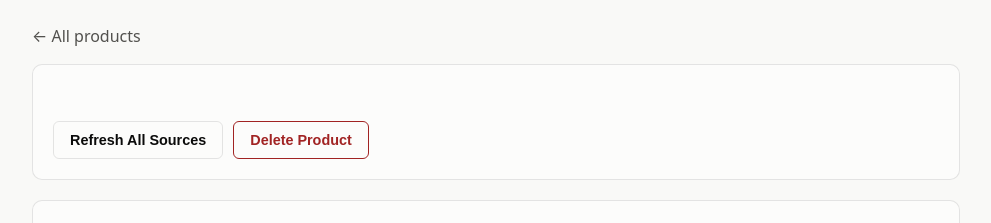
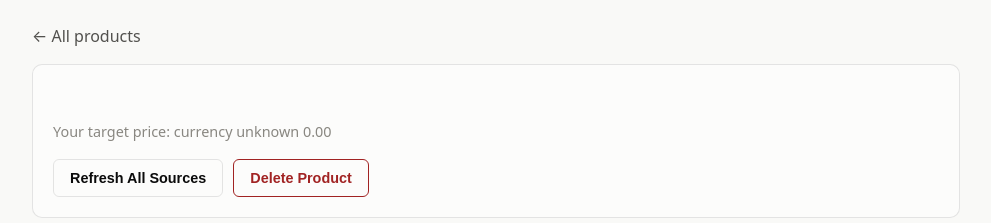
Before and after one commit to Justin-Red-Alpha/VibeCoding-Project, a FastAPI app: template app/templates/product.html in a window 1280 px wide. Shown: the part 71-294 px from the top of the page, without its empty margins (144-1135 px from the left). Run offline with FastAPI, Linux system fonts and the light colour scheme; the template is opened without the code that fills it, so the values that code supplies are empty.

Commit message:
Codex Luna implemented currency fixes

```diff
--- a/app/main.py
+++ b/app/main.py
@@ -100,7 +100,27 @@ def _product_view(product) -> dict:
         to_display=to_display, display_currency=shown_in,
     )
     series = best_price_series(snapshots, currency, to_display=to_display)
-    verdict = analyze(series, product["target_price"])
+
+    # Targets use the product's original comparison currency. The history may
+    # be converted to the user's display currency, so convert the target too;
+    # otherwise changing the display setting changes the BUY/WAIT decision.
+    target_currency = currency
+    target_price = product["target_price"]
+    target_for_analysis = None
+    target_display_price = None
+    target_not_applied = False
+    if target_price is not None:
+        if target_currency:
+            target_for_analysis = (
+                fx.convert(target_price, target_currency, shown_in)
+                if shown_in else target_price
+            )
+            if shown_in:
+                target_display_price = target_for_analysis
+        if target_for_analysis is None:
+            target_not_applied = True
+
+    verdict = analyze(series, target_for_analysis)
 
     return {
         "product": product,
@@ -108,7 +128,11 @@ def _product_view(product) -> dict:
         "comparison": comparison,
         "currency": comparison.comparison_currency or currency,
         "original_currency": currency,
+        "target_currency": target_currency,
+        "target_display_price": target_display_price,
+        "target_not_applied": target_not_applied,
         "display_currency": shown_in,
+        "history_currency": shown_in or currency,
         "series": series,
         "num_sources": len(sources),
     }
@@ -411,16 +435,30 @@ def product_detail(request: Request, product_id: int):
     seen_names: dict[str, int] = {}
     per_source_series = []
     for source in sources:
-        snaps = [s for s in db.get_snapshots(source["id"]) if s["price"] is not None]
-        if not snaps:
+        snapshots = [s for s in db.get_snapshots(source["id"]) if s["price"] is not None]
+        points = []
+        for snap in snapshots:
+            if view["display_currency"]:
+                price = fx.convert(
+                    snap["price"], snap["currency"], view["display_currency"]
+                )
+                if price is None:
+                    continue
+            else:
+                # Do not put unlike or unknown currencies on the same axis.
+                if not snap["currency"] or snap["currency"] != view["original_currency"]:
+                    continue
+                price = snap["price"]
+            points.append((snap["fetched_at"], price))
+        if not points:
             continue
         seen_names[source["retailer"]] = seen_names.get(source["retailer"], 0) + 1
         count = seen_names[source["retailer"]]
         per_source_series.append({
             "retailer": source["retailer"] if count == 1 else f"{source['retailer']} #{count}",
             "color_index": color_index[source["id"]],
-            "labels": [s["fetched_at"] for s in snaps],
-            "prices": [s["price"] for s in snaps],
+            "labels": [stamp for stamp, _ in points],
+            "prices": [price for _, price in points],
         })
 
     return templates.TemplateResponse(
--- a/app/templates/discover.html
+++ b/app/templates/discover.html
@@ -73,7 +73,8 @@
     </div>
     <p class="hint">
         They become sources of one tracked product, re-checked automatically so you get a
-        BUY / WAIT verdict as the price moves.
+        BUY / WAIT verdict as the price moves. The target uses the currency of the first
+        selected listing that returns a currency.
     </p>
 </section>
 </form>
--- a/app/templates/index.html
+++ b/app/templates/index.html
@@ -26,6 +26,7 @@
         <input type="number" step="0.01" name="target_price" placeholder="Target price (optional)">
         <button type="submit" class="btn btn-primary">Add & Check Price</button>
     </form>
+    <p class="hint">A target uses the currency of the first listing that returns a currency.</p>
     <p class="retailer-hint">
         Recognised shops: {{ known_retailers|join(", ") }} — plus any site that publishes
         schema.org price data or lets you point at the price with a selector.
--- a/app/templates/product.html
+++ b/app/templates/product.html
@@ -30,15 +30,30 @@
 
     <p class="reason">{{ verdict.reason }}</p>
 
-    {% if product.target_price %}
-        <p class="hint">Your target price: {{ currency or "" }} {{ "%.2f"|format(product.target_price) }}</p>
+    {% if product.target_price is not none %}
+        <p class="hint">
+            Your target price: {{ target_currency or "currency unknown" }} {{ "%.2f"|format(product.target_price) }}
+            {% if target_display_price is not none and target_currency != display_currency %}
+                ({{ display_currency }} {{ "%.2f"|format(target_display_price) }} for this view)
+            {% endif %}
+        </p>
+        {% if target_not_applied %}
+            <p class="notice notice-warning">
+                The target is not used in the verdict because its currency cannot be compared with the price history yet.
+            </p>
+        {% endif %}
     {% endif %}
 
     {% if comparison.mixed_currency and not comparison.converted %}
         <p class="notice notice-warning">
-            These listings aren't all priced in the same currency, so only the
-            {{ original_currency }} ones are compared and charted. Pick a currency in
-            <strong>Show prices in</strong> (top right) to convert and compare them all.
+            {% if display_currency %}
+                Some listings could not be converted to {{ display_currency }}, so they are
+                shown but excluded from comparison and the chart.
+            {% else %}
+                These listings aren't all priced in the same currency, so only the
+                {{ original_currency }} ones are compared and charted. Pick a currency in
+                <strong>Show prices in</strong> (top right) to convert and compare them all.
+            {% endif %}
         </p>
     {% endif %}
     {% if comparison.converted %}
@@ -96,9 +111,15 @@
                             <span class="converted">{{ comparison.display_currency }} {{ "%.2f"|format(s.display_price) }}</span>
                             <span class="original-price">{{ s.currency }} {{ "%.2f"|format(s.price) }} as quoted</span>
                         {% else %}
-                            {{ s.currency or currency or "" }} {{ "%.2f"|format(s.price) }}
+                            {{ s.currency or ("currency unknown" if s.currency_unknown else currency or "") }} {{ "%.2f"|format(s.price) }}
                         {% endif %}
-                        {% if s.off_currency %}<span class="hint">(no rate — not compared)</span>{% endif %}
+                        {% if s.currency_unknown %}
+                            <span class="hint">(currency unknown — not compared)</span>
+                        {% elif s.off_currency %}
+                            <span class="hint">
+                                ({% if display_currency %}no rate{% else %}different currency{% endif %} — not compared)
+                            </span>
+                        {% endif %}
                     {% else %}
                         <span class="price-missing">—</span>
                     {% endif %}
@@ -187,7 +208,7 @@
                 tooltip: {
                     callbacks: {
                         title: items => fmtDate(items[0].parsed.x),
-                        label: item => `${item.dataset.label}: {{ currency or "" }} ${item.parsed.y.toFixed(2)}`,
+                        label: item => `${item.dataset.label}: {{ history_currency or "" }} ${item.parsed.y.toFixed(2)}`,
                     }
                 }
             },
```
Also changed, not shown: CLAUDE.md (+10 -4 lines), app/analysis.py (+47 -9 lines), README.md.
